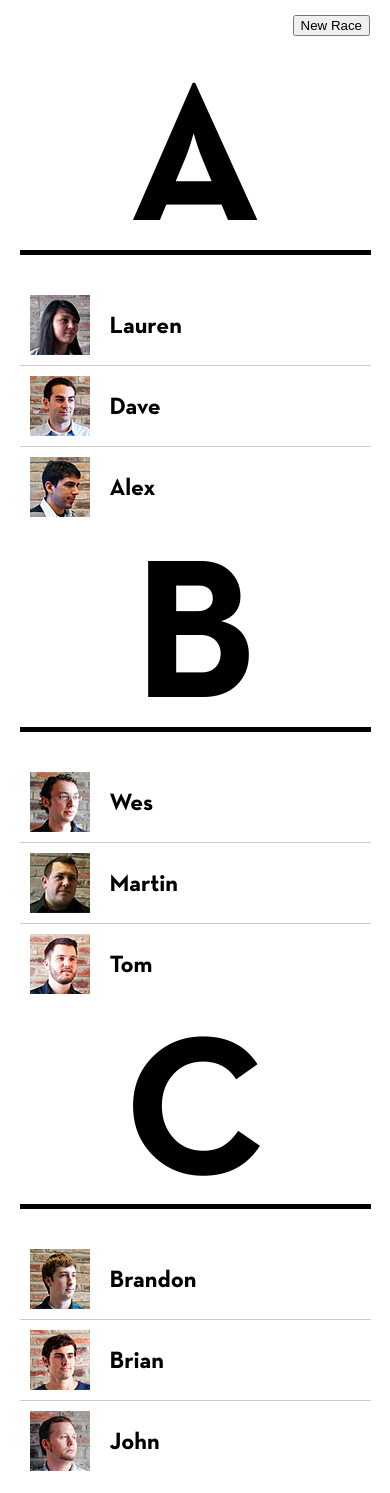
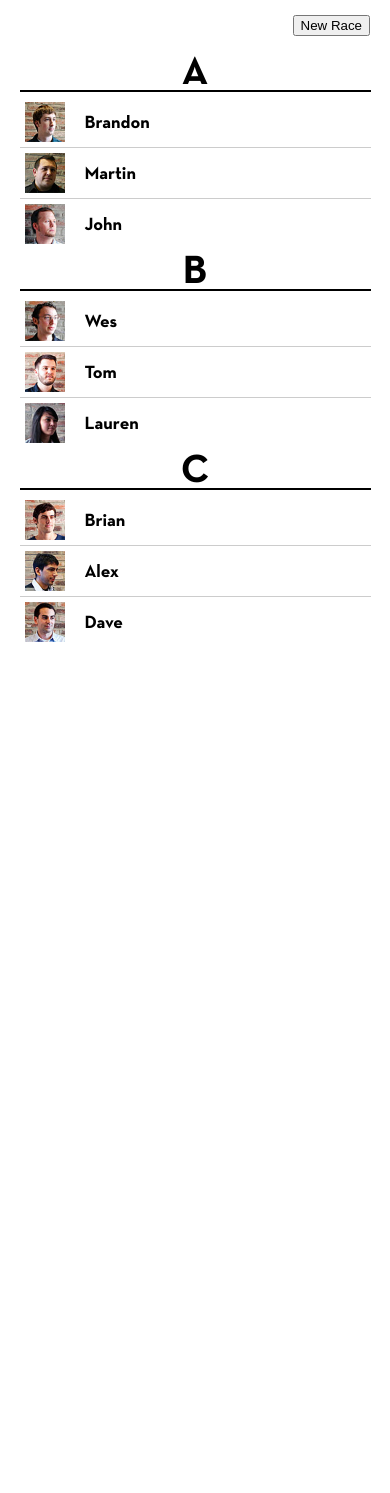
Before and after one commit to nclud/mario-kart-teams, a PHP site: page / in a window 390 px wide. After the commit the page ends 642 px from the top, so only its background shows below. Run offline with PHP 8.4, Linux system fonts and the light colour scheme; data that the repository does not hold is empty.

Commit message:
iPhone optimized

```diff
--- a/index.php
+++ b/index.php
@@ -1,5 +1,4 @@
 <?php
-
 
 $myFile = 'racedata.txt';
 $fh = fopen($myFile, 'r+') or die("Can't open file");
@@ -64,6 +63,11 @@ $newRanks = implode(',', $ranks);
 $fh = fopen($myFile, 'w') or die("Can't open file");
 fwrite($fh, $newRanks);
 fclose($fh);
+
+if($_GET['position-1']) {
+	$url = 'index.php';
+	header('location:' . $url);
+}
 
 ?>
 
--- a/js/base.js
+++ b/js/base.js
@@ -9,23 +9,39 @@ function init() {
 	document.getElementById('new-race-btn').addEventListener('click', addNewRace, false);
 	document.getElementById('close-btn').addEventListener('click', closeRaceForm, false);
 
+	if(document.body.offsetWidth > 700) {
 		var peeps = document.getElementsByTagName('li');
 		for(var i = 0; i < peeps.length; i++) {
 			peeps[i].addEventListener('mousedown', startDrag, false);
 			peeps[i].addEventListener('touchstart', startDrag, false);
 		}
 	}
+}
 
 function addNewRace(e) {
+	var cover = document.createElement('div');
+	cover.id = 'cover';
+	cover.style.backgroundColor = 'rgba(255, 255, 255, .8)';
+	cover.style.position = 'fixed';
+	cover.style.width = '100%';
+	cover.style.height = '100%';
+	cover.style.zIndex = '80';
+	var bodyElement = document.getElementsByTagName('body')[0];
+	bodyElement.appendChild(cover);
+	cover.addEventListener('click', closeRaceForm, false);
+
 	document.getElementById('race-form-modal').style.display = 'block';
 }
 
 function closeRaceForm(e) {
+	document.getElementById('cover').parentNode.removeChild(document.getElementById('cover'));
+
 	document.getElementById('race-form-modal').style.display = 'none';
 }
 
 function startDrag(e) {
 	e.preventDefault();
+	if(!dragger.element) {
 		dragger = {
 			element: document.createElement('div'),
 			originElement: e.currentTarget,
@@ -44,6 +60,7 @@ function startDrag(e) {
 		document.addEventListener('mouseup', stopDrag, false);
 		document.addEventListener('touchmove', dragRacer, false);
 		document.addEventListener('touchend', stopDrag, false);
+	}
 }
 
 function endDrag(e) {
@@ -133,10 +150,10 @@ function stopDrag(e) {
 
 		var request = new XMLHttpRequest();
 		request.open('GET', 'swap-ranks.php?racer1=' + document.getElementById('drag-target').getElementsByTagName('div')[1].innerHTML + '&racer2=' +  dragger.originElement.getElementsByTagName('div')[1].innerHTML, true);
-		request.onreadystatechange = processCoords;
+		//request.onreadystatechange = processReturn;
 		request.send(null);
 
-		function processCoords() {
+		function processReturn() {
 			if(request.readyState == 4 && request.status == 200) {
 				//console.log(request.responseText);
 			}
@@ -146,6 +163,7 @@ function stopDrag(e) {
 			document.getElementById('dragging').id = '';
 			document.getElementsByClassName('animating')[0].className = '';
 			dragger.element.parentNode.removeChild(dragger.element);
+			dragger.element = null;
 		});
 
 		animateTo(dummyElement, dragger.originElement, function() {
@@ -155,19 +173,15 @@ function stopDrag(e) {
 		animateTo(dragger.element, dragger.originElement, function() {
 			document.getElementById('dragging').id = '';
 			dragger.element.parentNode.removeChild(dragger.element);
+			dragger.element = null;
 		});
 	}
 
 	clearTargets();
-
-
-	//dragger.element.parentNode.removeChild(dragger.element);
 }
 
 
 function animateTo(element, target, callback) {
-	//console.log(element.offsetLeft);
-	//console.log(target.offsetLeft);
 	var animation = setInterval(function() {
 		var distanceX = target.offsetLeft - element.offsetLeft;
 		var distanceY = target.offsetTop - element.offsetTop;
@@ -176,7 +190,6 @@ function animateTo(element, target, callback) {
 		var targetY;
 
 		if(Math.abs(distanceX) > 1 || Math.abs(distanceY) > 1) {
-			//console.log('animate');
 			targetX = element.offsetLeft + (distanceX * percent);
 			targetY = element.offsetTop + (distanceY * percent);
 		} else {
@@ -188,24 +201,4 @@ function animateTo(element, target, callback) {
 		element.style.left = targetX + 'px';
 		element.style.top = targetY + 'px';
 	}, 50);
-
-
 }
-
-
-/*
-
-var request = new XMLHttpRequest();
-request.open("GET", "services/pixelate-image.php?src=" + src + "&diameter=" + (2 * radius) + "&padding=" + padding, true);
-request.onreadystatechange = processCoords;
-request.send(null);
-
-function processCoords() {
-	if(request.readyState == 4 && request.status == 200) {
-		dynamicCoords = JSON.parse(request.responseText);
-		coordsReady = true;
-		draw();
-	}
-}
-
-*/
--- a/racedata.txt
+++ b/racedata.txt
@@ -1 +1 @@
-Lauren,Dave,Alex,Wes,Martin,Tom,Brandon,Brian,John
+Brandon,Martin,John,Wes,Tom,Lauren,Brian,Alex,Dave
--- a/styles/base.css
+++ b/styles/base.css
@@ -25,16 +25,6 @@ h1 {
 	float: left;
 	width: 30%;
 	margin-right: 2.5%;
-}
-
-@media all and (max-width: 700px) {
-	#columns {
-		margin: 50px 0 !important;
-	}
-	.column {
-		width: 90%;
-		margin: 0 5%;
-	}
 }
 
 .column li,
@@ -177,3 +167,65 @@ h1 {
 	font-size: 15px;
 	text-decoration: none;
 }
+
+@media all and (max-width: 700px) {
+	#columns {
+		margin: 50px 0 !important;
+	}
+	.column {
+		width: 90%;
+		margin: 0 5%;
+	}
+
+	h1 {
+		font-size: 40px;
+		text-align: center;
+		border-bottom: 2px solid #000;
+		margin-bottom: 5px;
+	}
+
+	.column li,
+	#dragger,
+	#dummy-element {
+		line-height: 40px;
+		clear: both;
+		height: 40px;
+		padding: 5px;
+		border-bottom: 1px solid #ccc;
+		cursor: move;
+		-moz-user-select: none;
+		-khtml-user-select: none;
+		-webkit-user-select: none;
+		user-select: none;
+		font-size: 18px;
+	}
+
+	.thumbnail {
+		width: 40px;
+		height: 40px;
+		margin-right: 20px;
+	}
+
+	.thumbnail img {
+		width: 40px;
+		height: 40px;
+	}
+
+	.column li:hover {
+		background: none;
+	}
+
+	#race-form-modal {
+		width: 100%;
+		height: 100%;
+		position: fixed;
+		top: 0;
+		left: 0;
+		margin-left: 0;
+		margin-top: 0;
+		z-index: 100;
+		border-radius: 0;
+		display: none;
+		min-height: 700px;
+	}
+}
```
Lines whose indentation alone changed are shown as unchanged.
